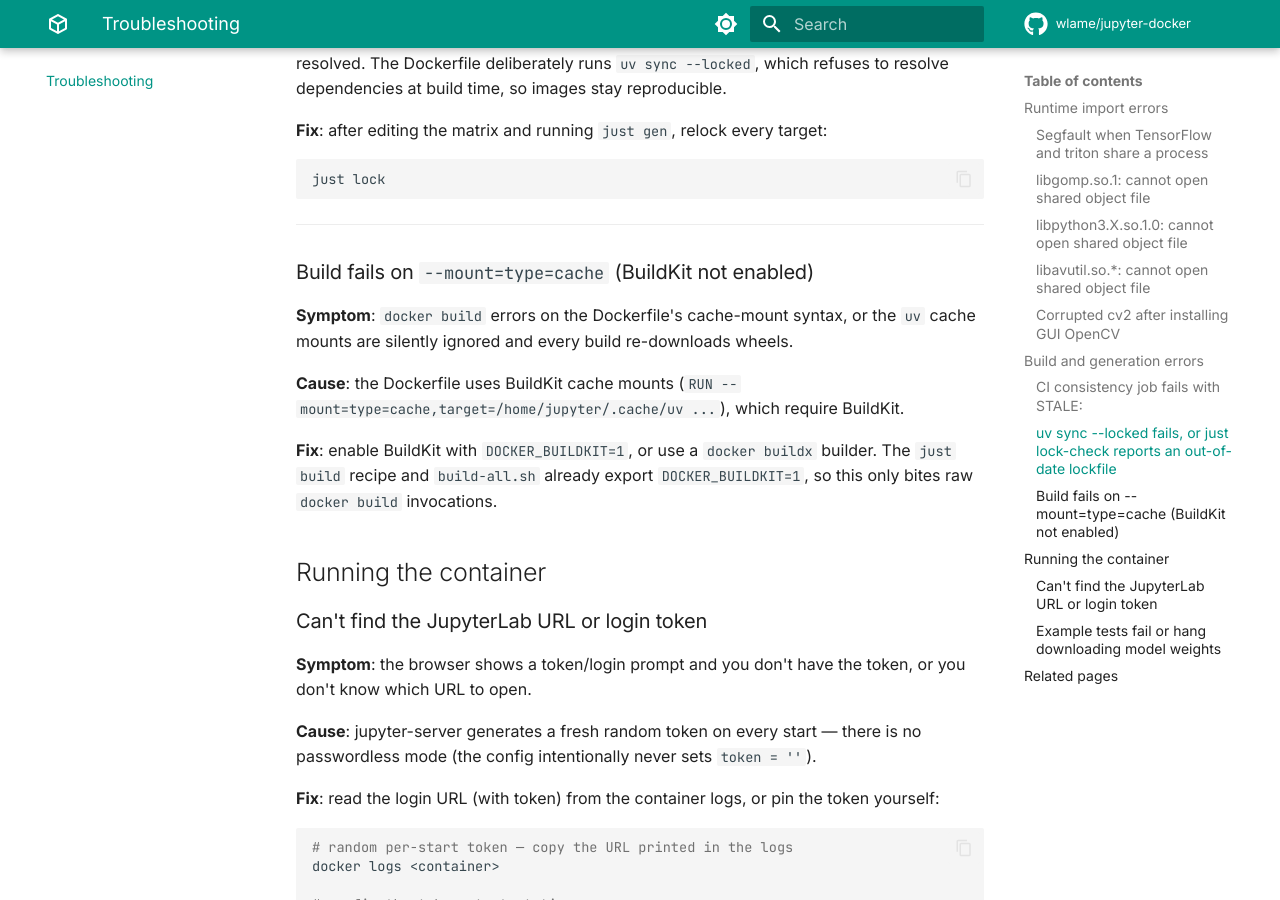
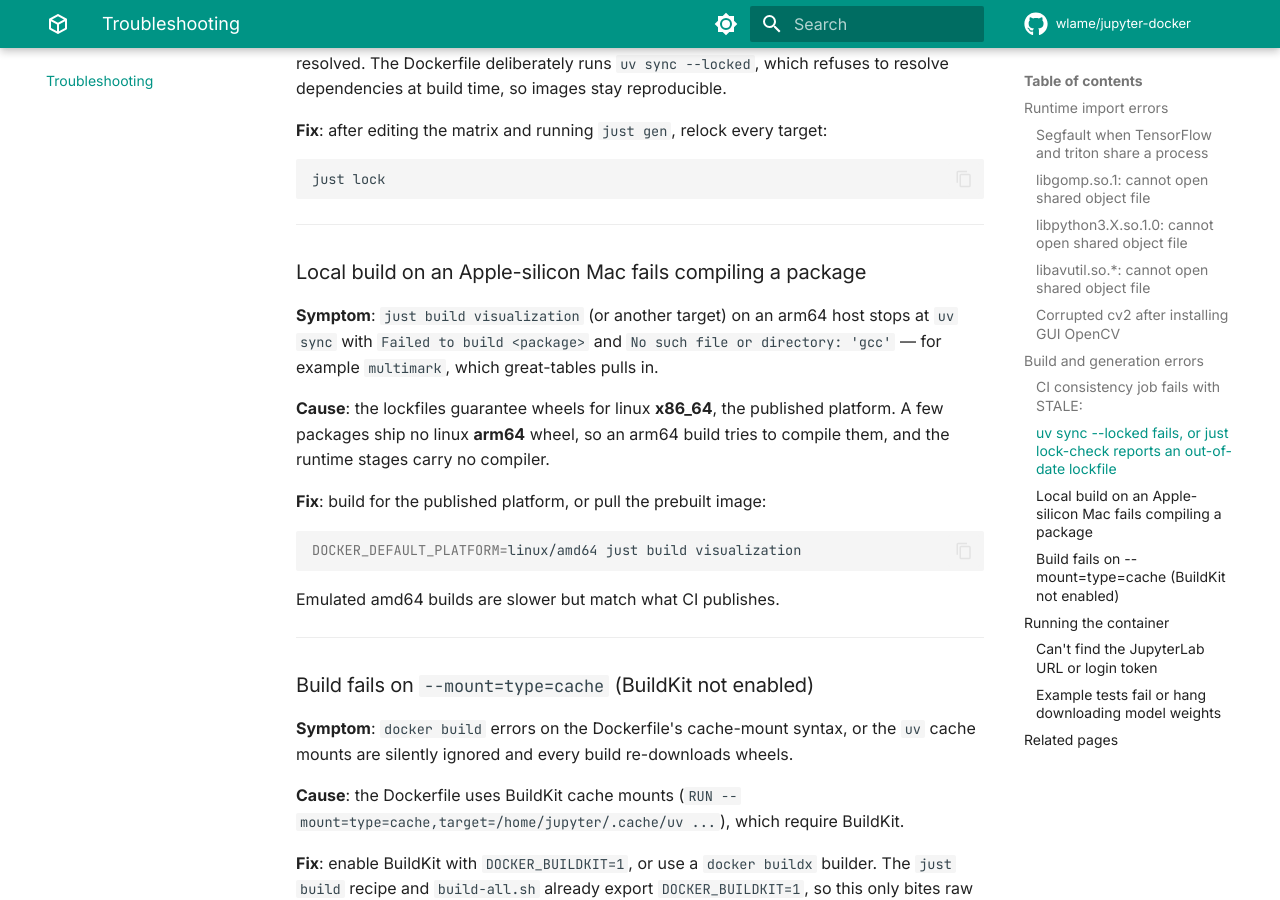
Before and after one commit to wlame/jupyter-docker, an MkDocs documentation site: the page built from docs/troubleshooting.md, in a window 1280 px wide and 900 px high, scrolled down 3120 px. Built offline with MkDocs 1.6.1 and Material for MkDocs 9.7.7, drawn with Linux system fonts in a browser that asks for light colours; plug-ins that fetch from the network failed and are left out; comment, search, counter and statistics services are not loaded.

Commit message:
Document why arm64 local builds can fail on packages without Linux arm64 wheels.

````diff
--- a/docs/troubleshooting.md
+++ b/docs/troubleshooting.md
@@ -149,6 +149,26 @@ just lock
 
 ---
 
+### Local build on an Apple-silicon Mac fails compiling a package
+
+**Symptom**: `just build visualization` (or another target) on an arm64 host stops
+at `uv sync` with `Failed to build <package>` and `No such file or directory: 'gcc'`
+— for example `multimark`, which great-tables pulls in.
+
+**Cause**: the lockfiles guarantee wheels for linux **x86_64**, the published
+platform. A few packages ship no linux **arm64** wheel, so an arm64 build tries to
+compile them, and the runtime stages carry no compiler.
+
+**Fix**: build for the published platform, or pull the prebuilt image:
+
+```bash
+DOCKER_DEFAULT_PLATFORM=linux/amd64 just build visualization
+```
+
+Emulated amd64 builds are slower but match what CI publishes.
+
+---
+
 ### Build fails on `--mount=type=cache` (BuildKit not enabled)
 
 **Symptom**: `docker build` errors on the Dockerfile's cache-mount syntax, or the
````
